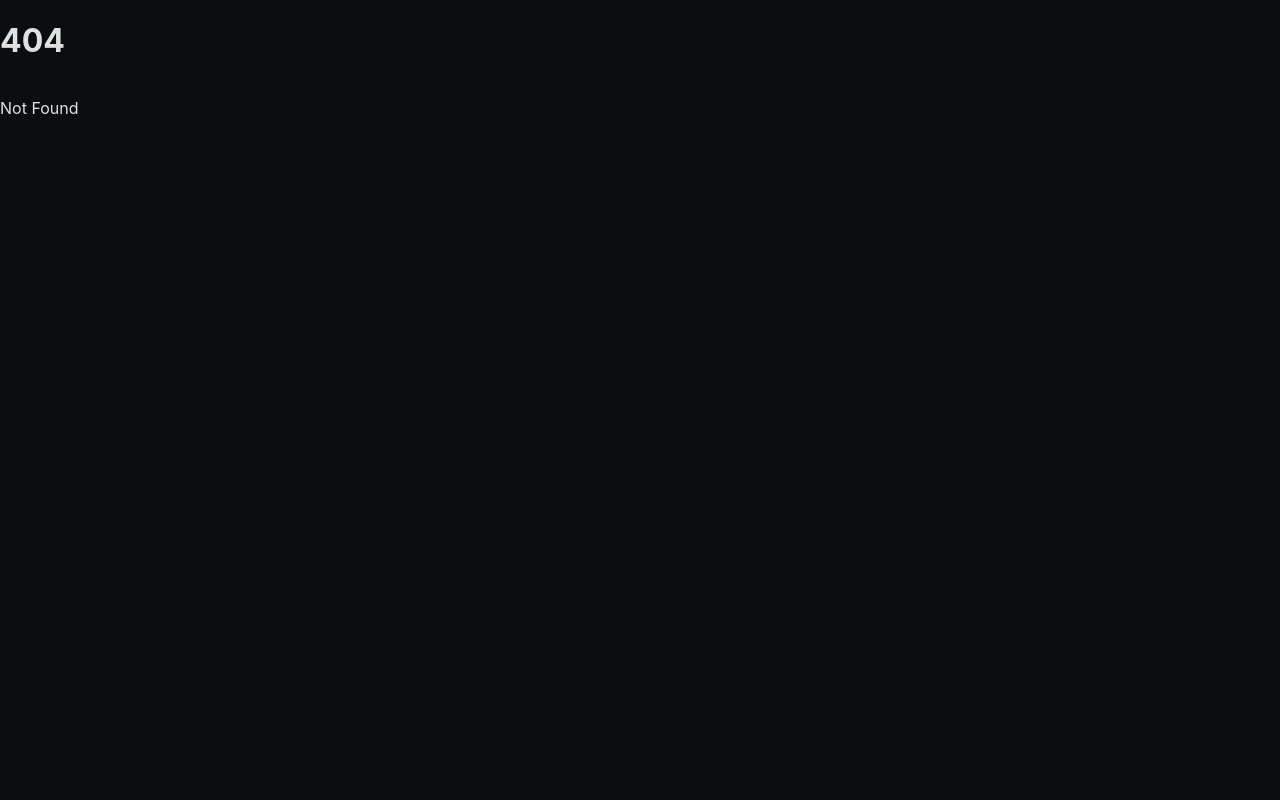
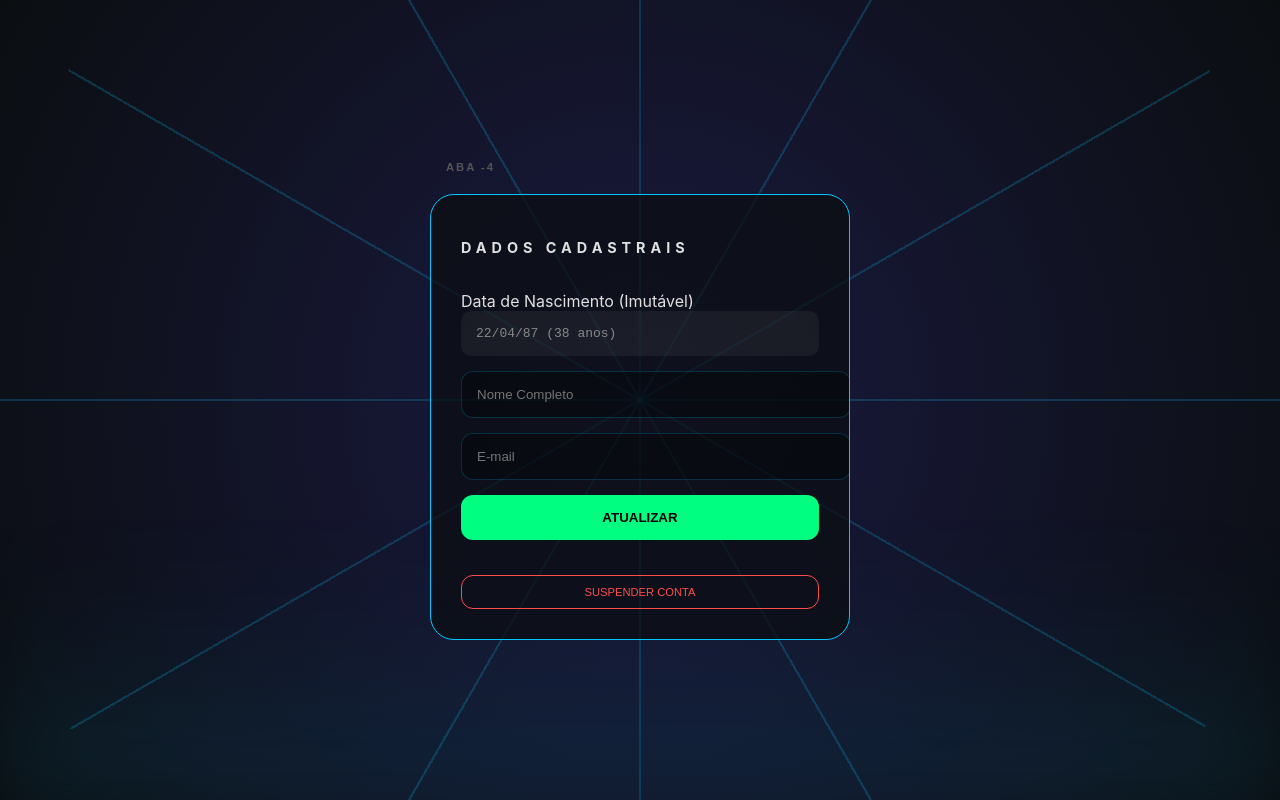
Before and after one commit to inviscoin/invis, a SvelteKit app: page /perfil in a window 1280 px wide. Before the commit this address had no page. Built offline with nearby package versions, Linux system fonts and the light colour scheme.

Commit message:
src/routes/perfil/+page.svelte

```diff
--- /dev/null
+++ b/src/routes/perfil/+page.svelte
@@ -0,0 +1,90 @@
+<script>
+    /* ARQUIVO: src/routes/perfil/+page.svelte */
+    /* OBJETIVO: DASHBOARD DE IDENTIDADE COM 5 ABAS E TRAVA DE IDADE */
+    import AuthWrapper from "$lib/components/AuthWrapper.svelte";
+    import GlassCard from "$lib/components/GlassCard.svelte";
+    import { stripMetadata } from "$lib/utils/exif_stripper";
+    import { fade, slide } from "svelte/transition";
+
+    let activeAba = 1; // 1: Perfil, 2: Social, 3: Galeria, 4: Banco, 5: Loja
+    let birthDate = "22/04/87";
+    let age = 38;
+
+    async function handleGalleryUpload(e) {
+        const file = e.target.files;
+        if (file) {
+            const cleanFile = await stripMetadata(file);
+            console.log("Upload limpo e otimizado pronto.");
+        }
+    }
+</script>
+
+<AuthWrapper>
+    <div class="profile-matrix gpu-accelerated">
+        <nav class="aba-selector">
+            {#each [1-5] as i}
+                <button class:active={activeAba === i} on:click={() => activeAba = i}>
+                    ABA {i}
+                </button>
+            {/each}
+        </nav>
+
+        <GlassCard padding="30px" borderColor="var(--neon-cyan)">
+            {#if activeAba === 1}
+                <div class="aba-content" in:fade>
+                    <h3 class="neon-text-cyan">DADOS CADASTRAIS</h3>
+                    <div class="info-row">
+                        <label>Data de Nascimento (Imutável)</label>
+                        <div class="immutable-field">{birthDate} ({age} anos)</div>
+                    </div>
+                    <input type="text" placeholder="Nome Completo" class="invis-input" />
+                    <input type="email" placeholder="E-mail" class="invis-input" />
+                    <button class="btn-update">ATUALIZAR</button>
+                    <button class="btn-suspend">SUSPENDER CONTA</button>
+                </div>
+            {:else if activeAba === 2}
+                <div class="aba-content" in:fade>
+                    <h3 class="neon-text-purple">IDENTIDADE SOCIAL</h3>
+                    <select class="invis-select"><option>Estado Civil</option></select>
+                    <select class="invis-select"><option>Hobby Principal</option></select>
+                    <textarea placeholder="Descrição (Quem é você na Matriz?)" class="invis-textarea"></textarea>
+                </div>
+            {:else if activeAba === 3}
+                <div class="aba-content" in:fade>
+                    <h3 class="neon-text-emerald">GALERIA (40 FOTOS)</h3>
+                    <div class="gallery-grid">
+                        <label class="upload-square">
+                            <input type="file" on:change={handleGalleryUpload} hidden />
+                            <span>+</span>
+                        </label>
+                    </div>
+                </div>
+            {/if}
+        </GlassCard>
+    </div>
+</AuthWrapper>
+
+<style>
+    .profile-matrix { width: 100%; max-width: 480px; display: flex; flex-direction: column; gap: 20px; }
+    .aba-selector { display: flex; justify-content: space-between; padding: 0 10px; }
+    .aba-selector button {
+        background: none; border: none; color: #555; font-weight: 800; font-size: 0.7rem;
+        letter-spacing: 2px; cursor: pointer; transition: 0.3s;
+    }
+    .aba-selector button.active { color: var(--neon-cyan); text-shadow: 0 0 10px var(--neon-cyan); }
+
+    .aba-content { display: flex; flex-direction: column; gap: 15px; }
+    .neon-text-cyan { letter-spacing: 5px; font-size: 0.9rem; margin-bottom: 20px; }
+    .immutable-field { background: rgba(255,255,255,0.05); padding: 15px; border-radius: 10px; color: #888; font-family: monospace; }
+
+    .invis-input, .invis-select, .invis-textarea {
+        width: 100%; padding: 15px; background: rgba(0,0,0,0.3); border: 1px solid rgba(0, 200, 255, 0.2);
+        border-radius: 12px; color: white; outline: none;
+    }
+
+    .btn-update { background: var(--neon-emerald); color: #000; font-weight: 900; border: none; padding: 15px; border-radius: 12px; cursor: pointer; }
+    .btn-suspend { background: transparent; border: 1px solid var(--neon-red); color: var(--neon-red); padding: 10px; border-radius: 12px; margin-top: 20px; font-size: 0.7rem; }
+
+    .gallery-grid { display: grid; grid-template-columns: repeat(3, 1fr); gap: 10px; }
+    .upload-square { height: 100px; border: 2px dashed rgba(0, 255, 128, 0.3); border-radius: 15px; display: flex; justify-content: center; align-items: center; color: var(--neon-emerald); font-size: 2rem; cursor: pointer; }
+</style>
```
